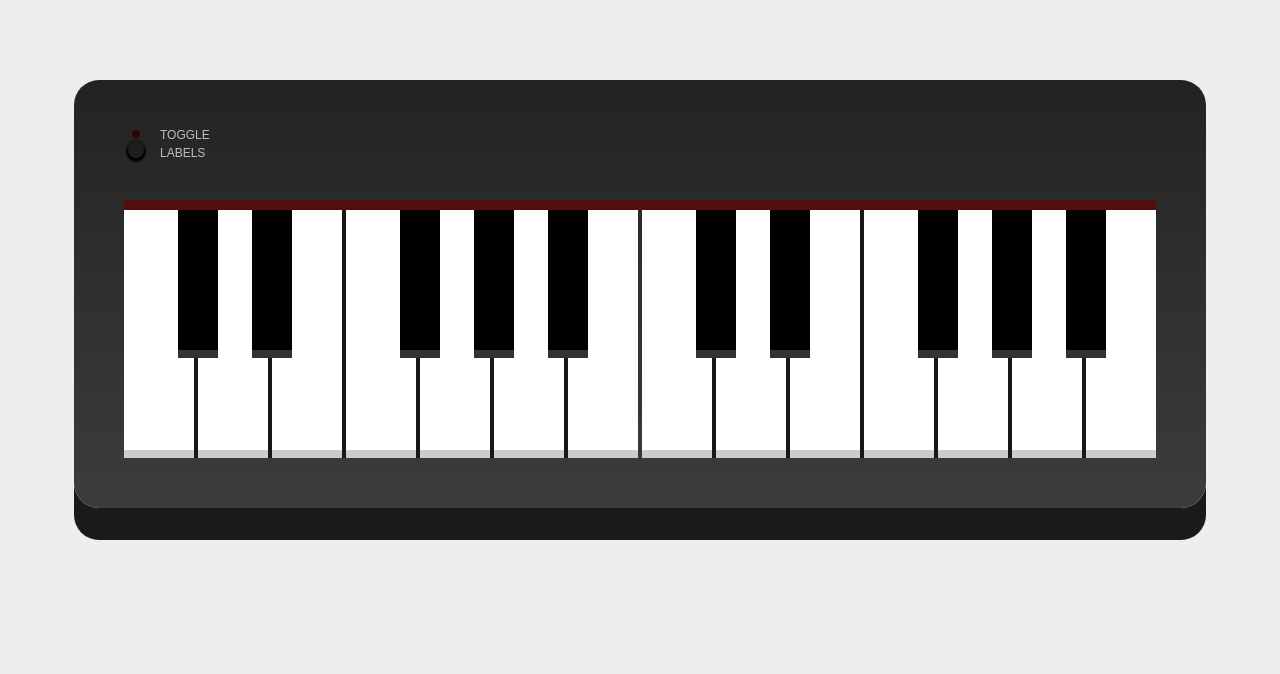
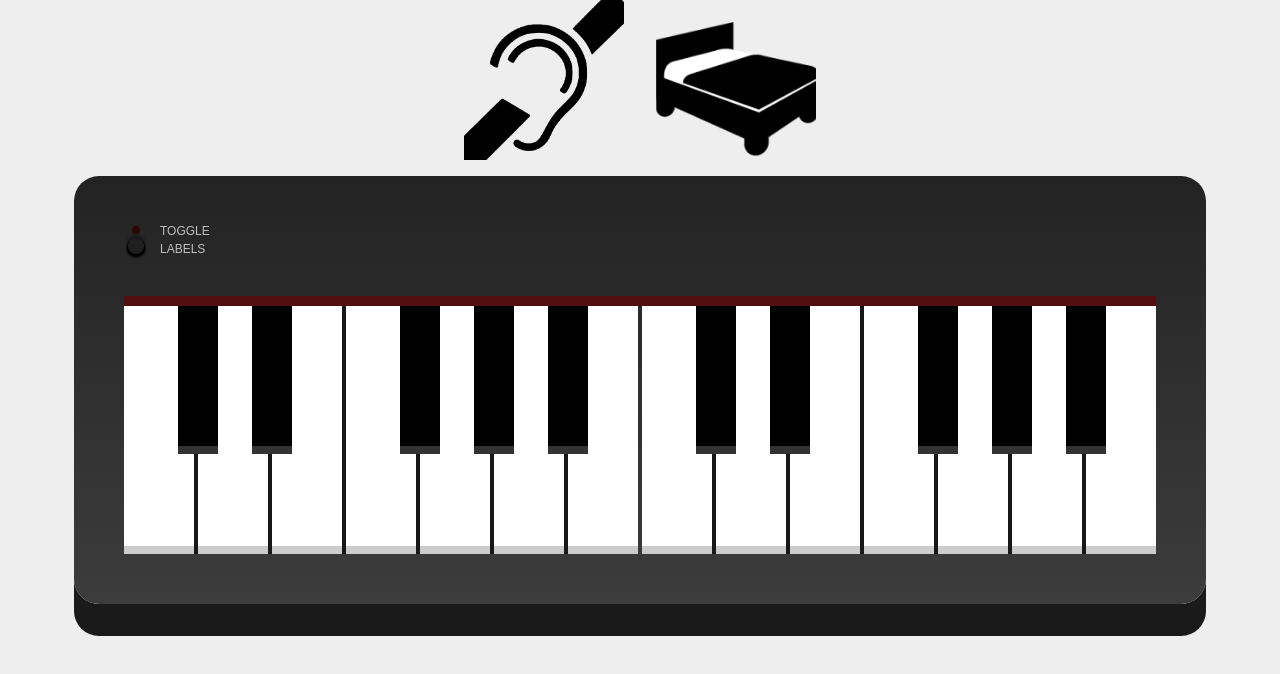
Before and after one commit to ib-rim/puzzle-games, a React (Create React App) app: page / in a window 1280 px wide. Shown: the top 674 px of the page. Built offline with nearby package versions, Linux system fonts and the light colour scheme.

Commit message:
Add clues

```diff
--- a/src/puzzles/piano/Piano.scss
+++ b/src/puzzles/piano/Piano.scss
@@ -2,7 +2,7 @@
     --padding: 50px;
 
     width: fit-content;
-    margin: 5em auto;
+    margin: 1em auto;
     padding: var(--padding) var(--padding) var(--padding);
     background: linear-gradient(#232323, #3c3c3c);
     border-radius: 25px;
@@ -143,3 +143,15 @@
         }
     }
 }
+
+.clues {
+    display: flex;
+    gap: 2em;
+    width: fit-content;
+    margin: 0 auto;
+    .clue {
+        width: 10em;
+        height: 10em;
+    }
+
+}
--- a/src/puzzles/piano/Piano.tsx
+++ b/src/puzzles/piano/Piano.tsx
@@ -24,6 +24,8 @@ import G3 from './assets/mp3/G3.mp3';
 import G4 from './assets/mp3/G4.mp3';
 import Gb3 from './assets/mp3/Gb3.mp3';
 import Gb4 from './assets/mp3/Gb4.mp3';
+import deaf from './assets/img/deaf.png';
+import bed from './assets/img/bed.png';
 
 export default function Piano() {
 
@@ -84,6 +86,10 @@ export default function Piano() {
 
     return (
         <>
+            <div className="clues">
+                <img src={deaf} alt="Clue 1: Deaf" className="clue" />
+                <img src={bed} alt="Clue 2: Bed" className="clue" />
+            </div>
             <div className="piano">
                 <div className="toggle-light" data-state={showLabel ? "on" : "off"} />
                 <button onClick={() => setShowLabel(!showLabel)} className="label-toggle">
```
Also changed, not shown: src/puzzles/piano/assets/img/bed.png (added), src/puzzles/piano/assets/img/deaf.png (added).
